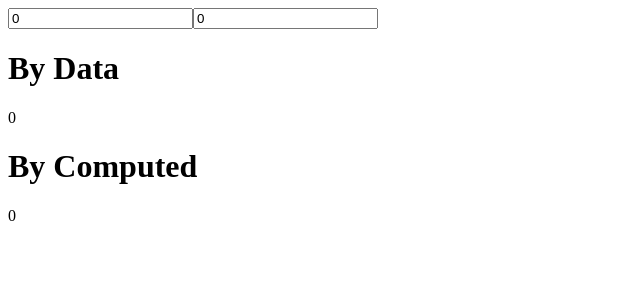
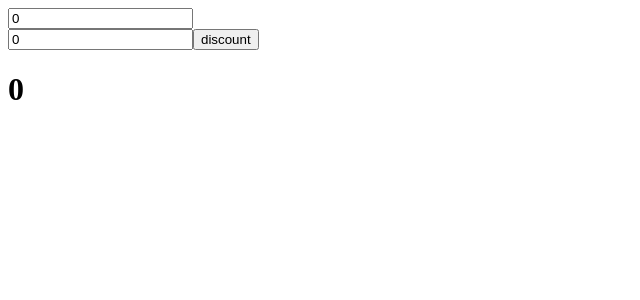
Before and after one commit to nandahadymulya/vue3-basic, a Vue app: page / in a window 1280 px wide. Shown: the top 300 px of the page, without its empty margins (0-640 px from the left). Built offline with nearby package versions, Linux system fonts and the light colour scheme.

Commit message:
feat: getter, setter in computed property

```diff
--- a/src/App.vue
+++ b/src/App.vue
@@ -10,8 +10,19 @@ export default {
     };
   },
   computed: {
-    sum() {
-      return parseInt(this.number1) + parseInt(this.number2);
+    discount: {
+      get() {
+        return parseInt(this.number1) + parseInt(this.number2);
+      },
+      set(value) {
+        this.number1 -= value;
+        this.number2 -= value;
+      },
+    },
+  },
+  methods: {
+    addDiscount() {
+      this.discount = 500;
     },
   },
 };
@@ -19,14 +30,13 @@ export default {
 
 <template>
   <div>
-    <input v-model="number1" type="text" />
+    <input v-model="number1" type="text" /> <br />
     <input v-model="number2" type="text" />
+    <button @click="addDiscount">discount</button>
   </div>
-  <h1>By Data</h1>
-  <p>{{ parseInt(number1) + parseInt(number2) }}</p>
-
-  <h1>By Computed</h1>
-  {{ sum }}
+  <div>
+    <h1>{{ discount }}</h1>
+  </div>
 </template>
 
 <style scoped></style>
```
